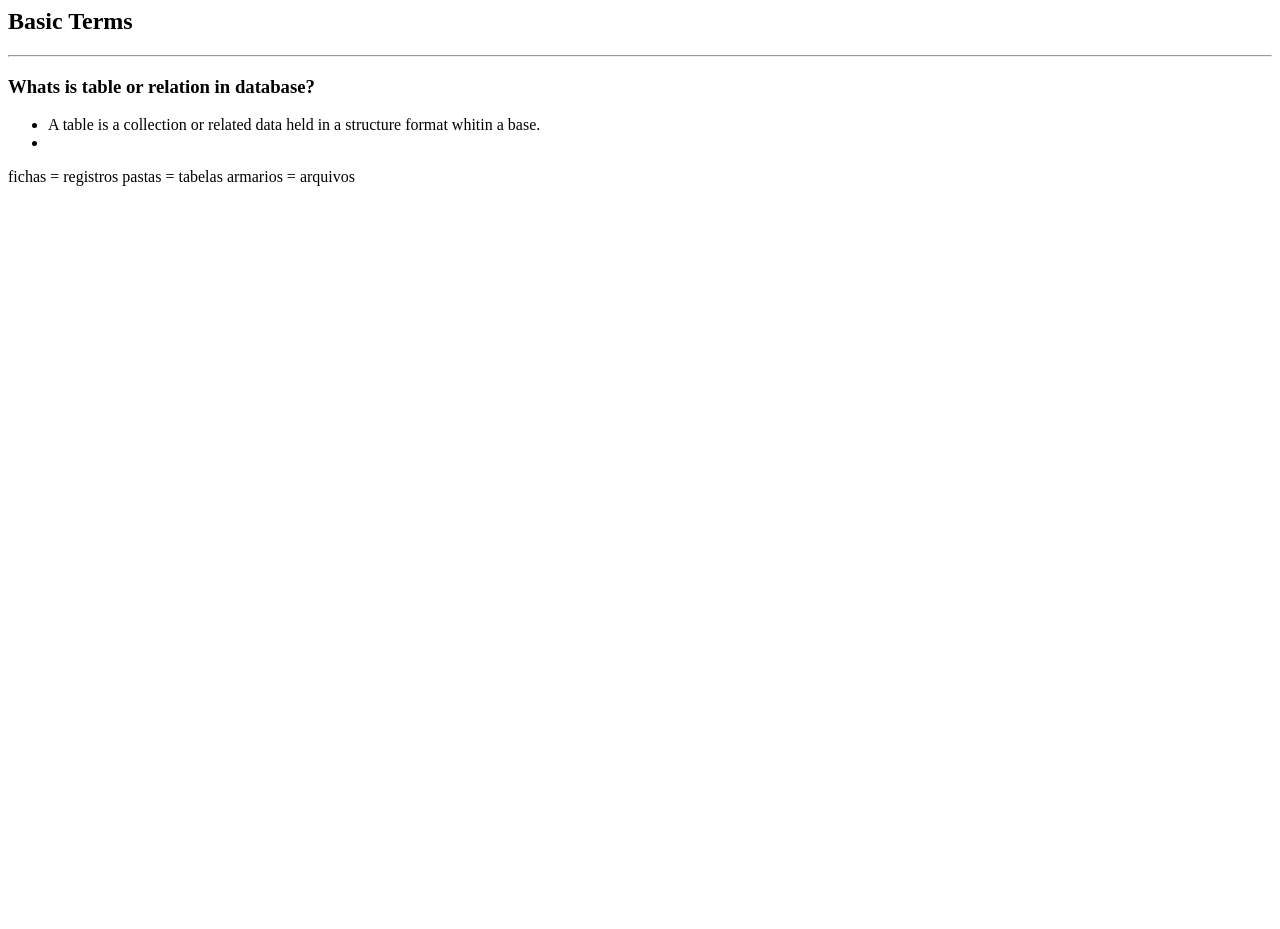
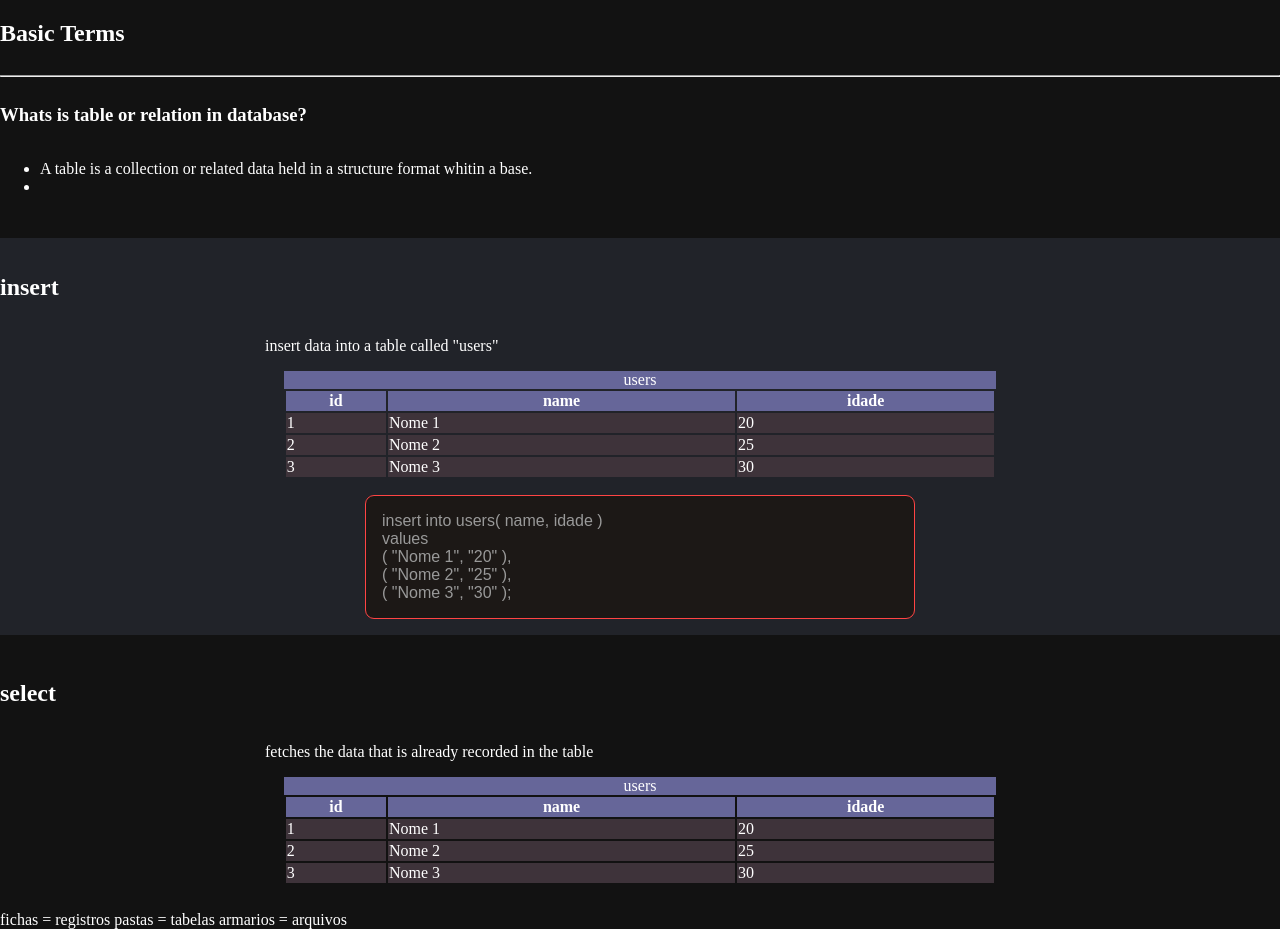
Before and after one commit to clb-init/MySQL, a website: page index.html in a window 1280 px wide. Before the commit the page ends 800 px from the top, so only its background shows below. Drawn offline with Linux system fonts and the light colour scheme.

Commit message:
@Ceo-Sammarco - Sat 18 May 24

```diff
--- a/assets/css/globals.css
+++ b/assets/css/globals.css
@@ -3,11 +3,61 @@
 @layer {
    * {
       scrollbar-color: #f20ed9 #202324;
+      box-sizing: border-box;
    }
 
    html {
       color-scheme: dark;
    }
+
+   body {
+      display: flex;
+      flex-direction: column;
+      margin: 0;
+      gap: 2vw;
+   }
+
+   page {
+      display: flex;
+      flex-direction: column;
+      width: clamp( 100px, 90%, 750px );
+      margin: auto;
+   }
+
+   [section] {
+      display: flex;
+      flex-direction: column;
+   }
+}
+
+@media ( prefers-color-scheme: dark ) {
+   :root {
+      background: #1b1d22;
+   }
+}
+
+[section] > header {
+   padding: .5em;
+}
+
+hr {
+   display: block;
+   width: 100%;
+}
+
+table {
+   width: 95%;
+   margin: auto;
+}
+
+th, caption {
+   background-color: #669;
+}
+thead, tr, td {
+   border: 0px solid #944;
+   margin: 0;
+   flex: 1;
+   background: #3e333a;
 }
 
 code {
@@ -18,6 +68,12 @@ code {
    white-space-collapse: preserve-spaces;
 
    display: block;
-   font-family: monospace;
-   margin: 1em 0;
+   font-family: arial;
+   width: clamp( 100px, 90%, 550px );
+   margin: 1em auto;
+   padding: 1em;
+   border-radius: 9px;
+   border: #f44 1px solid;
+   background: #1c1816;
+   color: #999;
 }
--- /dev/null
+++ b/assets/scripts/globals.js
@@ -0,0 +1,65 @@
+
+
+"use atrict";
+
+const
+   _ = ( ...v ) => console.log( ...v )
+   ,
+   $ = v => document.querySelector( v )
+   ,
+   $$ = v => document.querySelectorAll( v )
+;
+
+let
+   schema = {}
+;
+schema.st = `
+   <table>
+         <caption>users</caption>
+         <thead>
+            <tr>
+               <th>id</th>
+               <th>name</th>
+               <th>idade</th>
+            </tr>
+         </thead>
+         <tbody>
+            <tr>
+               <td>1</td>
+               <td>Nome 1</td>
+               <td>20</td>
+            </tr>
+            <tr>
+               <td>2</td>
+               <td>Nome 2</td>
+               <td>25</td>
+            </tr>
+            <tr>
+               <td>3</td>
+               <td>Nome 3</td>
+               <td>30</td>
+            </tr>
+         </tbody>
+      </table>
+`;
+
+_( `== == == == == == == == ==
+   globals:
+== == == == == == == == ==` );
+
+addEventListener( "load", () => {
+
+   /* == [ sql schemas ]
+   == == == == == == == == ==*/
+   $$( "schema[st]" ).forEach( sc => {
+      sc.outerHTML = schema.st;
+   } );
+
+   /* == [ bg ]
+   == == == == == == == == ==*/
+   $$( "[bg]" ).forEach( b => {
+      _( "bg: ");
+      b.style.background = b. getAttribute( "bg" );
+   } );
+
+} );
--- a/index.html
+++ b/index.html
@@ -1,5 +1,8 @@
 
 
+<link rel="stylesheet" href="./assets/css/globals.css">
+<script src="./assets/scripts/globals.js" defer></script>
+<body>
    <basic-terms section>
       <h2>Basic Terms</h2>
       <hr />
@@ -15,6 +18,39 @@
       </ul>
    </basic-terms>
 
+   <sql-insert section bg="#212329">
+      <header>
+      </header>
+         <h2>insert</h2>
+      <page>
+         <p>
+            insert data into a table called "users"
+         </p>
+         <schema st></schema>
+
+         <code sql>
+            insert into users( name, idade ) <br />
+            values <br />
+            ( "Nome 1", "20" ), <br />
+            ( "Nome 2", "25" ), <br />
+            ( "Nome 3", "30" );
+         </code>
+      </page>
+   </sql-insert>
+
+   <sql-select section bg="">
+      <h2>select</h2>
+      <page>
+      <p>
+         fetches the data that is already recorded in
+         the table
+      </p>
+      <schema st></schema>
+      </page>
+   </sql-select>
+
    fichas = registros
    pastas = tabelas
    armarios = arquivos
+
+</body>
```
Lines whose indentation alone changed are shown as unchanged.
